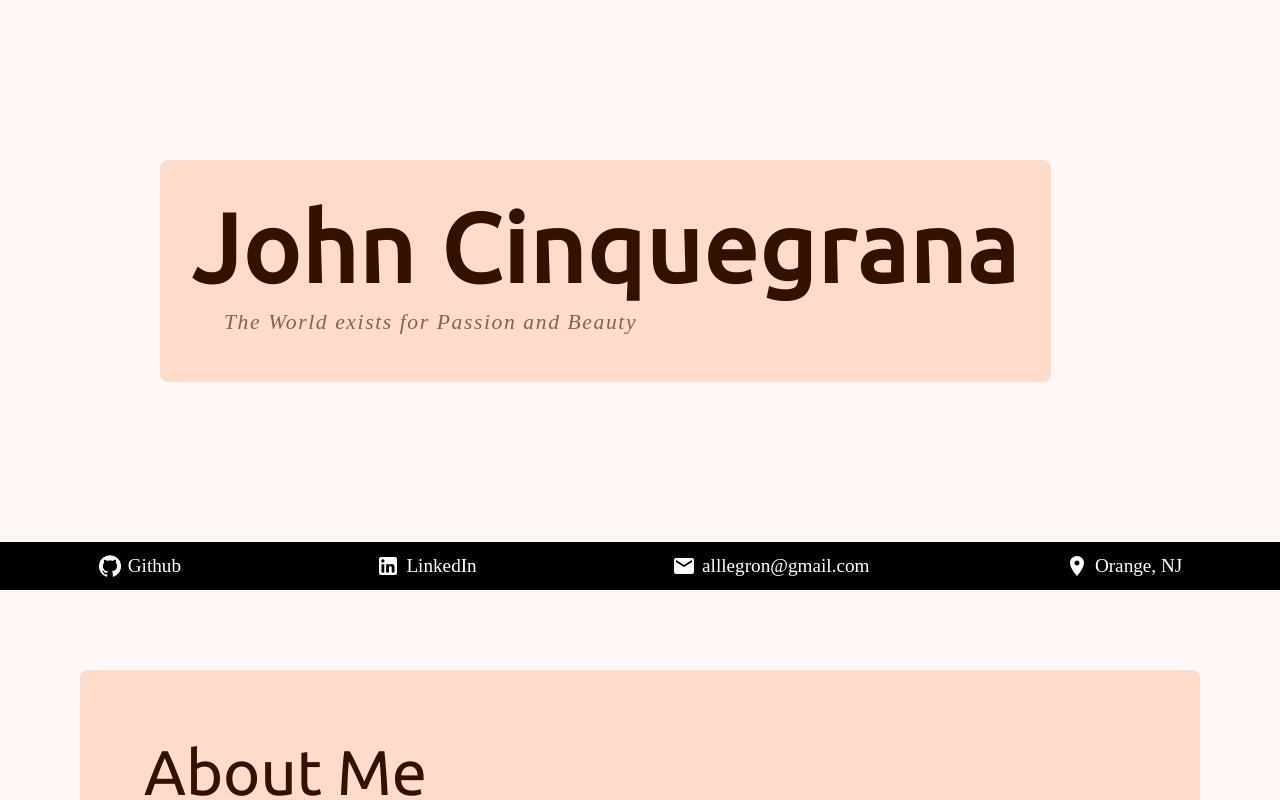
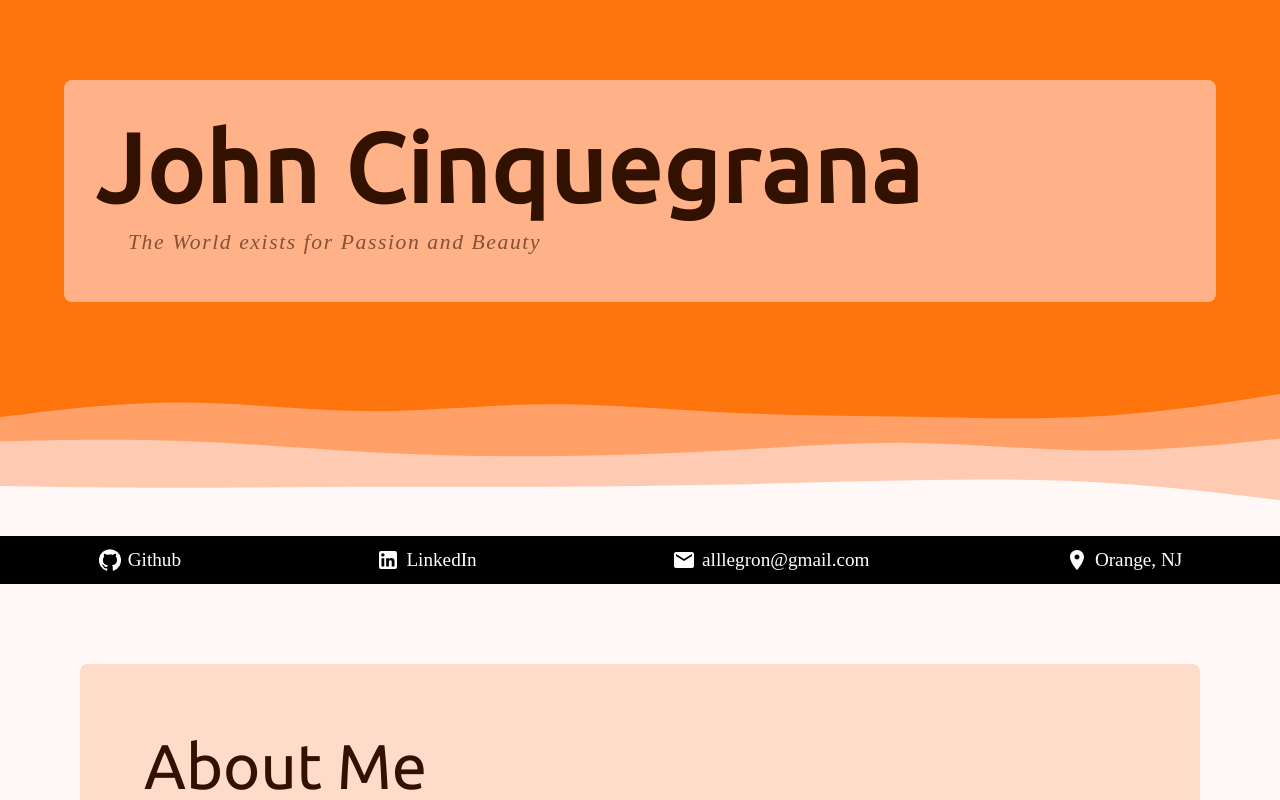
Before and after one commit to john-cinquegrana/ReactPersonalSite, a React (Vite) app: page / in a window 1280 px wide. Shown: the top 800 px of the page. Built offline with nearby package versions, Linux system fonts and the light colour scheme.

Commit message:
Header now has a sunset background

```diff
--- a/src/components/MainHeader.tsx
+++ b/src/components/MainHeader.tsx
@@ -1,6 +1,8 @@
 import { Card, CardContent, Typography } from '@mui/material';
-import { Box, useTheme } from '@mui/system';
+import { Box, Container, useTheme } from '@mui/system';
+import SunsetWaves from './../assets/sunset-waves.svg';
 import React from 'react';
+import Color from 'color';
 
 interface MainHeaderProps {
 	title: string;
@@ -8,6 +10,12 @@ interface MainHeaderProps {
 
 const MainHeader: React.FC<MainHeaderProps> = ({ title }) => {
 	const theme = useTheme();
+
+	// Take the color out of the theme and add opacity to it
+	const backgroundColor = Color(theme.palette.inversePrimary);
+	console.log(`Without alpha ${backgroundColor}`);
+	const withAlpha = backgroundColor.alpha(0.95).string();
+	console.log(`With alpha ${withAlpha}`);
 
 	return (
 		// A box that aligns all of its items into a column
@@ -17,16 +25,19 @@ const MainHeader: React.FC<MainHeaderProps> = ({ title }) => {
 				flexFlow: 'column nowrap',
 				justifyContent: 'flex-start',
 				alignItems: 'flex-start',
+				backgroundColor: '#FF750D',
 				// backgroundImage: 'url(/src/assets/sunset-svgrepo-com.svg)',
 				// backgroundRepeat: 'no-repeat',
 				// backgroundSize: 'cover',
 			}}
 		>
+			<Container>
 				<Card
 					sx={{
-					margin: 20,
+						margin: '80px 0px 10px 0px',
 						padding: '16px',
-					backgroundColor: theme.palette.primaryContainer,
+						backgroundColor: withAlpha,
+						backdropFilter: 'blur(10px)',
 					}}
 				>
 					<CardContent>
@@ -50,6 +61,14 @@ const MainHeader: React.FC<MainHeaderProps> = ({ title }) => {
 						</Typography>
 					</CardContent>
 				</Card>
+			</Container>
+			<img
+				src={SunsetWaves}
+				style={{
+					width: '100%',
+					height: 'auto',
+				}}
+			/>
 		</Box>
 	);
 };
```
Also changed, not shown: src/assets/sunset-waves.svg (added). Lines whose indentation alone changed are shown as unchanged.
